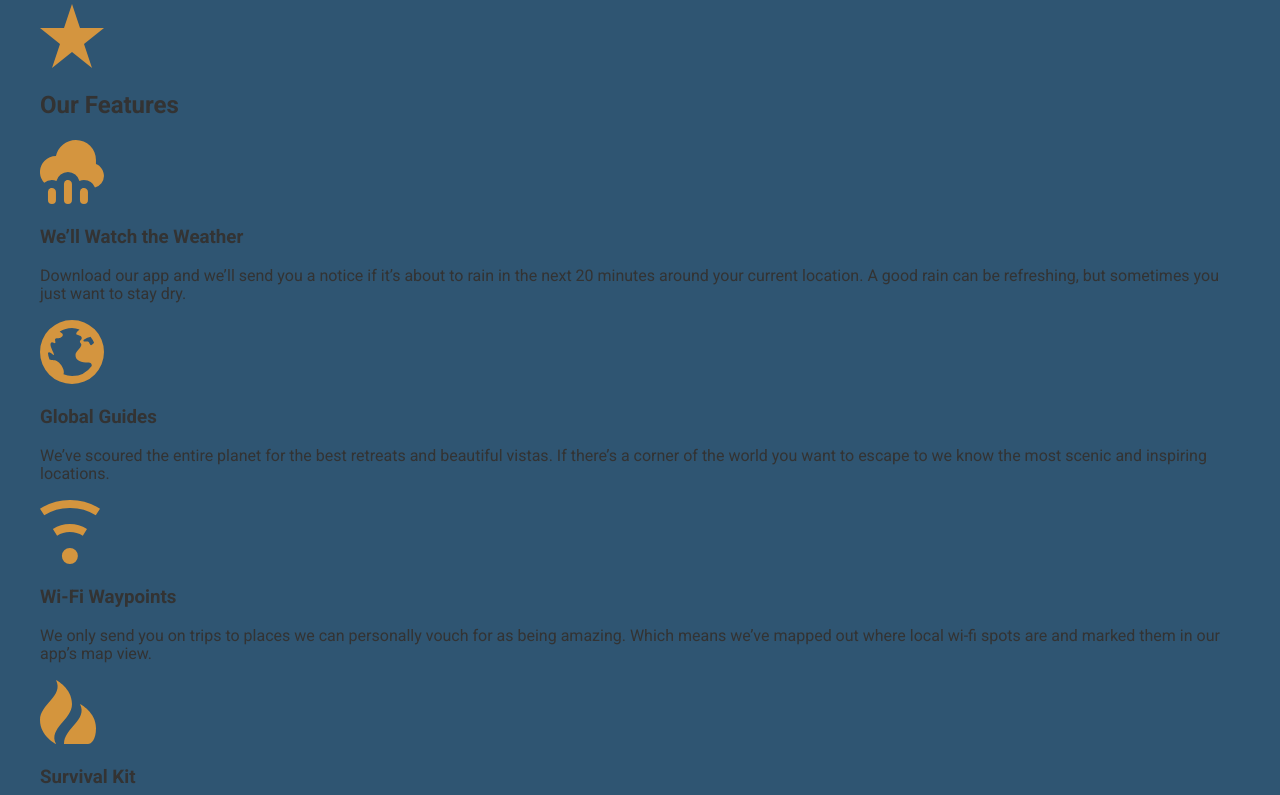
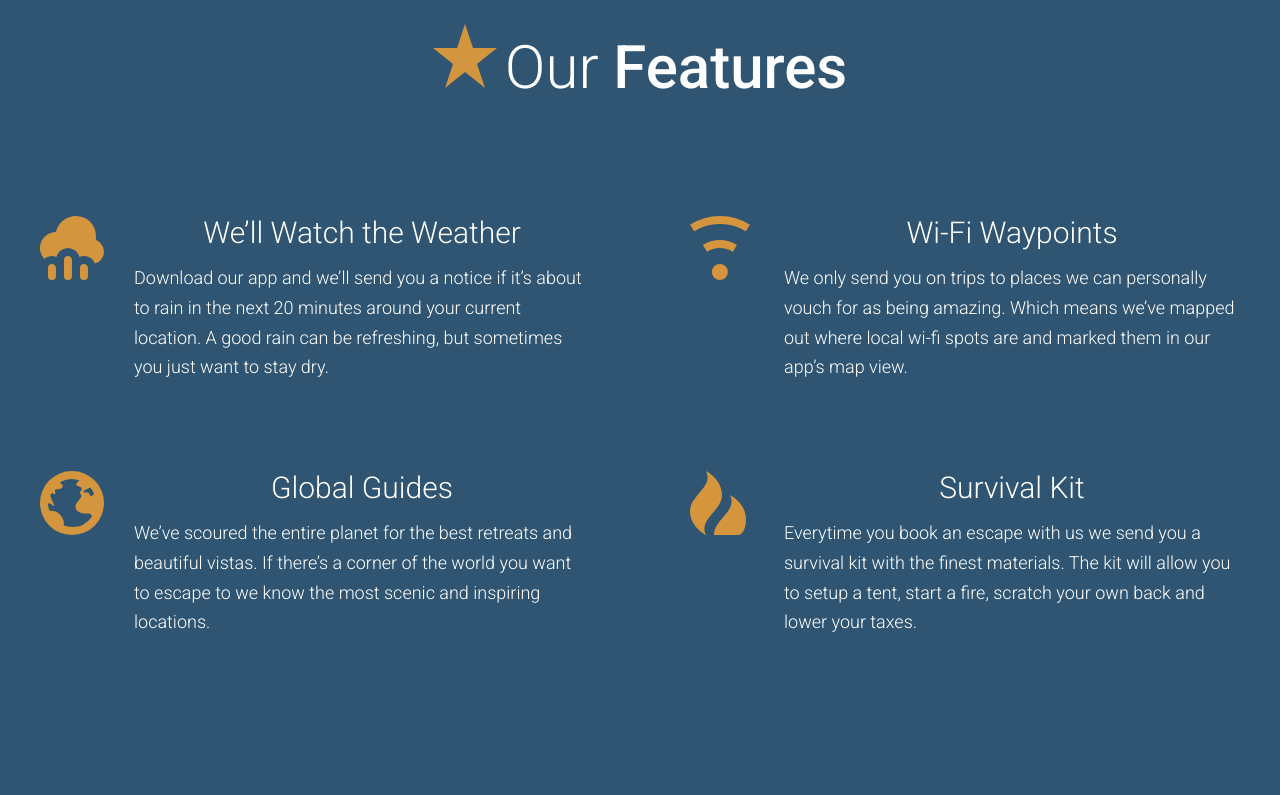
Before and after one commit to JW9506/test_bem_pattern, a website: page app/index.html in a window 1280 px wide. Shown: the part 2289-3084 px from the top of the page. Drawn offline with Linux system fonts and the light colour scheme.

Commit message:
completed the features section

```diff
--- /dev/null
+++ b/app/assets/styles/modules/_feature-item.css
@@ -0,0 +1,26 @@
+.feature-item {
+  position: relative;
+  padding-bottom: 3.75rem;
+  @mixin atSmall {
+    padding-left: 94px;
+  }
+  &__icon {
+    display: block;
+    margin: 0 auto;
+    @mixin atSmall {
+      position: absolute;
+      left: 0;
+    }
+  }
+  &__title {
+    font-size: 1.6rem;
+    font-weight: 300;
+    margin-top: .7rem;
+    margin-bottom: .8rem;
+    text-align: center;
+    @mixin atSmall {
+      font-size: 1.875rem;
+      margin-top: 0;
+    }
+  }
+}
--- a/app/assets/styles/modules/_generic-content-container.css
+++ b/app/assets/styles/modules/_generic-content-container.css
@@ -1,7 +1,8 @@
 .generic-content-container {
   p {
+    font-weight: 300;
     line-height: 1.65;
-    margin: 1.8rem 0;
+    margin: 0 0 1.8rem 0;
     @mixin atSmall {
       font-size: 1.125rem;
     }
--- a/app/assets/styles/modules/_page-section.css
+++ b/app/assets/styles/modules/_page-section.css
@@ -6,6 +6,7 @@
   }
 
   &--blue {
+    color: #fff;
     background-color: $mainBlue;
   }
 }
--- a/app/assets/styles/modules/_row.css
+++ b/app/assets/styles/modules/_row.css
@@ -4,10 +4,17 @@
 
   &--gutters {
     margin-right: -65px;
+    &-large {
+      margin-right: -100px;
+    }
   }
 
   &--gutters > div {
     padding-right: 65px;
+  }
+
+  &--gutters-large > div {
+    padding-right: 100px;
   }
 
   &__b-margin-until-medium {
@@ -26,6 +33,10 @@
     &__medium-4--larger {
       width: 37%;
     }
+    &__medium-6 {
+      float: left;
+      width: 50%;
+    }
     &__medium-8 {
       float: left;
       width: 66.66%;
--- /dev/null
+++ b/app/assets/styles/modules/_section-title.css
@@ -0,0 +1,25 @@
+.section-title {
+  font-size: 2.2rem;
+  font-weight: 300;
+  text-align: center;
+  padding-bottom: 4rem;
+  @mixin atSmall {
+    font-size: 3.75rem;
+  }
+  strong {
+    font-weight: 500;
+  }
+  &__icon {
+    display: block;
+    margin-left: auto;
+    margin-right: auto;
+    margin-bottom: .6rem;
+
+    @mixin atSmall {
+      margin-left: 0;
+      margin-right: .5rem;
+      margin-bottom: 0;
+      display: inline-block;
+    }
+  }
+}
--- a/app/assets/styles/styles.css
+++ b/app/assets/styles/styles.css
@@ -9,3 +9,5 @@
 @import "modules/_headline";
 @import "modules/_row";
 @import "modules/_generic-content-container";
+@import "modules/_section-title";
+@import "modules/_feature-item";
--- a/app/index.html
+++ b/app/index.html
@@ -101,7 +101,9 @@
           />
         </div>
         <div class="row row--gutters">
-          <div class="row__medium-4 row__medium-4--larger row__b-margin-until-medium">
+          <div
+            class="row__medium-4 row__medium-4--larger row__b-margin-until-medium"
+          >
             <picture>
               <source
                 size="404px"
@@ -168,40 +170,56 @@
 
     <div id="features" class="page-section page-section--blue">
       <div class="wrapper">
-        <img src="assets/images/icons/star.svg" />
-        <h2>Our Features</h2>
-
-        <img src="assets/images/icons/rain.svg" />
-        <h3>We&rsquo;ll Watch the Weather</h3>
+        <h2 class="section-title">
+          <img
+            class="section-title__icon"
+            src="assets/images/icons/star.svg"
+          />Our <strong>Features</strong>
+        </h2>
+        <div class="row row--gutters-large generic-content-container">
+          <div class="row__medium-6">
+            <div class="feature-item">
+              <img class="feature-item__icon" src="assets/images/icons/rain.svg" />
+              <h3 class="feature-item__title">We&rsquo;ll Watch the Weather</h3>
               <p>
-          Download our app and we&rsquo;ll send you a notice if it&rsquo;s about
-          to rain in the next 20 minutes around your current location. A good
-          rain can be refreshing, but sometimes you just want to stay dry.
+                Download our app and we&rsquo;ll send you a notice if it&rsquo;s
+                about to rain in the next 20 minutes around your current
+                location. A good rain can be refreshing, but sometimes you just
+                want to stay dry.
               </p>
-
-        <img src="assets/images/icons/globe.svg" />
-        <h3>Global Guides</h3>
+            </div>
+            <div class="feature-item">
+              <img class="feature-item__icon" src="assets/images/icons/globe.svg" />
+              <h3 class="feature-item__title">Global Guides</h3>
               <p>
                 We&rsquo;ve scoured the entire planet for the best retreats and
-          beautiful vistas. If there&rsquo;s a corner of the world you want to
-          escape to we know the most scenic and inspiring locations.
+                beautiful vistas. If there&rsquo;s a corner of the world you
+                want to escape to we know the most scenic and inspiring
+                locations.
               </p>
-
-        <img src="assets/images/icons/wifi.svg" />
-        <h3>Wi-Fi Waypoints</h3>
+            </div>
+          </div>
+          <div class="row__medium-6">
+            <div class="feature-item">
+              <img class="feature-item__icon" src="assets/images/icons/wifi.svg" />
+              <h3 class="feature-item__title">Wi-Fi Waypoints</h3>
               <p>
-          We only send you on trips to places we can personally vouch for as
-          being amazing. Which means we&rsquo;ve mapped out where local wi-fi
-          spots are and marked them in our app&rsquo;s map view.
+                We only send you on trips to places we can personally vouch for
+                as being amazing. Which means we&rsquo;ve mapped out where local
+                wi-fi spots are and marked them in our app&rsquo;s map view.
               </p>
-
-        <img src="assets/images/icons/fire.svg" />
-        <h3>Survival Kit</h3>
+            </div>
+            <div class="feature-item">
+              <img class="feature-item__icon" src="assets/images/icons/fire.svg" />
+              <h3 class="feature-item__title">Survival Kit</h3>
               <p>
-          Everytime you book an escape with us we send you a survival kit with
-          the finest materials. The kit will allow you to setup a tent, start a
-          fire, scratch your own back and lower your taxes.
+                Everytime you book an escape with us we send you a survival kit
+                with the finest materials. The kit will allow you to setup a
+                tent, start a fire, scratch your own back and lower your taxes.
               </p>
+            </div>
+          </div>
+        </div>
       </div>
     </div>
 
--- a/app/temp/styles/styles.css
+++ b/app/temp/styles/styles.css
@@ -389,6 +389,7 @@ a {
 }
   }
 .page-section--blue {
+    color: #fff;
     background-color: #2f5572;
   }
 .headline {
@@ -443,8 +444,14 @@ a {
 .row--gutters {
     margin-right: -65px;
   }
+.row--gutters-large {
+      margin-right: -100px;
+    }
 .row--gutters > div {
     padding-right: 65px;
+  }
+.row--gutters-large > div {
+    padding-right: 100px;
   }
 .row__b-margin-until-medium {
     margin-bottom: 1rem;
@@ -461,6 +468,10 @@ a {
     .row__medium-4--larger {
       width: 37%;
     }
+    .row__medium-6 {
+      float: left;
+      width: 50%;
+    }
     .row__medium-8 {
       float: left;
       width: 66.66%;
@@ -470,8 +481,9 @@ a {
     }
   }
 .generic-content-container p {
+    font-weight: 300;
     line-height: 1.65;
-    margin: 1.8rem 0;
+    margin: 0 0 1.8rem 0;
   }
 @media (min-width: 530px) {
 .generic-content-container p {
@@ -481,3 +493,63 @@ a {
 .generic-content-container p a {
       font-weight: 700;
     }
+.section-title {
+  font-size: 2.2rem;
+  font-weight: 300;
+  text-align: center;
+  padding-bottom: 4rem;
+}
+@media (min-width: 530px) {
+.section-title {
+    font-size: 3.75rem
+}
+  }
+.section-title strong {
+    font-weight: 500;
+  }
+.section-title__icon {
+    display: block;
+    margin-left: auto;
+    margin-right: auto;
+    margin-bottom: .6rem;
+  }
+@media (min-width: 530px) {
+.section-title__icon {
+      margin-left: 0;
+      margin-right: .5rem;
+      margin-bottom: 0;
+      display: inline-block
+  }
+  }
+.feature-item {
+  position: relative;
+  padding-bottom: 3.75rem;
+}
+@media (min-width: 530px) {
+.feature-item {
+    padding-left: 94px
+}
+  }
+.feature-item__icon {
+    display: block;
+    margin: 0 auto;
+  }
+@media (min-width: 530px) {
+.feature-item__icon {
+      position: absolute;
+      left: 0
+  }
+  }
+.feature-item__title {
+    font-size: 1.6rem;
+    font-weight: 300;
+    margin-top: .7rem;
+    margin-bottom: .8rem;
+    text-align: center;
+  }
+@media (min-width: 530px) {
+.feature-item__title {
+      font-size: 1.875rem;
+      margin-top: 0
+  }
+  }
--- a/gulpfile.js
+++ b/gulpfile.js
@@ -13,8 +13,7 @@ function html(cb) {
 }
 
 function cssInject() {
-  return src("./app/temp/styles/styles.css")
-    .pipe(browserSync.stream());
+  return src("./app/temp/styles/styles.css").pipe(browserSync.stream());
 }
 
 function styles() {
```
Lines whose indentation alone changed are shown as unchanged.
